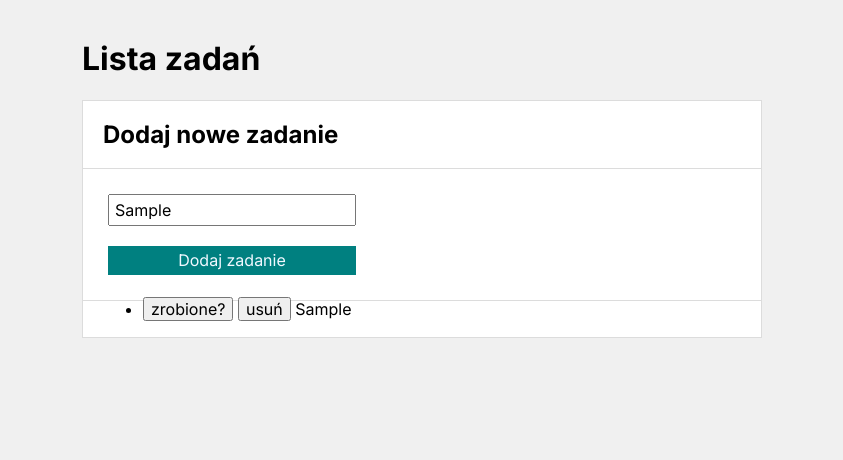
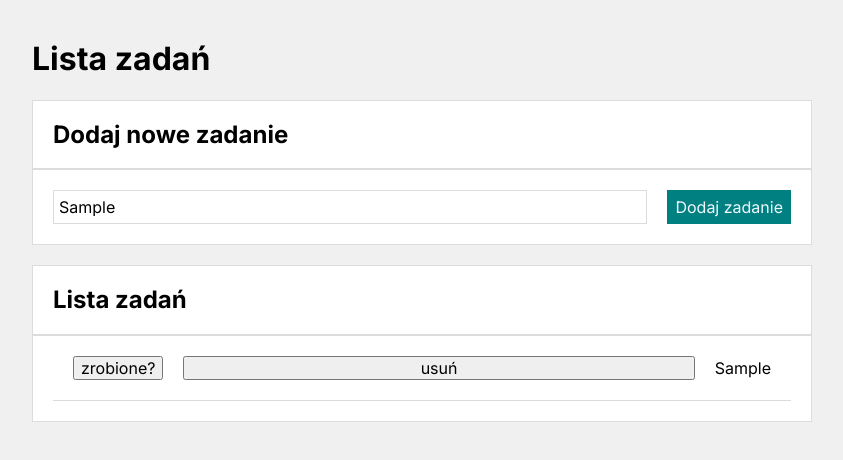
Before and after one commit to Daniel-Czarnocki/task_list, a plain HTML site: page index.html in a window 1280 px wide. Both pictures are taken after typing "Sample" into the empty fields and a click on the button "Dodaj zadanie". Shown: the whole page, without its empty margins (218-1061 px from the left). Drawn offline with nearby package versions, Linux system fonts and the light colour scheme.

Commit message:
styles modified to match task requirements

```diff
--- a/css/style.css
+++ b/css/style.css
@@ -13,52 +13,92 @@ body {
 
 .container {
     display: block;
-    max-width: 720px;
+    max-width: 820px;
     margin: 0 auto;
     word-break: break-word;
     padding: 20px;
-    }
+}
 
 .section {
-    padding: 0px 20px 0px 20px;
-    max-width: 1000px;
     background: rgb(255, 255, 255);
+
+}
+
+.section__header {
+    padding: 0px 20px;
     border: 1px solid rgb(220, 220, 220);
 }
 
-
 .form {
     display: grid;
-    grid-template-columns: repeat (auto-fill, minmax(120px, 1fr));
-    grid-column-gap: 20px;
-    grid-row-gap: 20px;
-    justify-content: space-between;
+    grid-template-columns: 1fr auto;
+    grid-gap: 20px;
     background: rgb(255, 255, 255);
     border: 1px solid rgb(220, 220, 220);
-    padding: 25px;
-    margin: 0px -21px -20px;
+    padding: 20px;
+}
 
+@media (max-width: 819px) {
+    .form {
+        grid-template-columns: 1fr;
+    }
 }
 
 .form__field {
-
     padding: 5px;
-}
-
-
-.tasks {
-
+    border: 1px solid rgb(220, 220, 220);
 }
 
 .form__button {
     background-color: teal;
     color: aliceblue;
     border: none;
-    padding: 5px;
+    padding: 8px;
+}
+
+.tasks {
+    margin: 20px 0px 0px 0px;
+    background: rgb(255, 255, 255);
+}
+
+.tasks__header {
+    margin-bottom: 0px;
+    padding: 20px;
+    border: 1px solid rgb(220, 220, 220);
+
+}
+
+.tasks__body {
+    padding: 20px;
+    border: 1px solid rgb(220, 220, 220);
+}
+.tasks__added {
+    list-style: none;
+    padding: 0px 0px 20px;
+    margin: 0px;
+    border: 1px solid rgb(220, 220, 220);
+
+
+
+
+
 }
 
 .tasks__item {
-    text-decoration: none;
+    margin: 0px 20px;
+    padding: 20px;
+    border-bottom: 1px solid rgb(220, 220, 220);
+
+    display: grid;
+    grid-template-columns: auto 1fr auto;
+    align-items: center;
+    grid-gap: 20px;
+
+
+
+    justify-content: space-between;
+
+
 }
 
 .tasks__item--done {
--- a/index.html
+++ b/index.html
@@ -20,21 +20,33 @@
 
 <body>
 
-    <main class ="container">
+    <main class="container">
         <header>
             <h1>Lista zadań</h1>
         </header>
 
+        <section class="section">
+            <div class="section__header">
+                <h2> Dodaj nowe zadanie </h2>
+            </div>
 
-        <section class="section">
-            <h2> Dodaj nowe zadanie </h2>
 
             <form class="js-form form">
                 <input class="js-newTask form__field" autofocus>
                 <button class="form__button">Dodaj zadanie</button>
             </form>
 
-            <ul class="tasks js-tasks"></ul>
+        </section>
+        <section class="tasks">
+
+            <div class="tasks_body"></div>
+        <h2 class="tasks__header">Lista zadań</h2>
+
+
+
+
+        <ul class="tasks__added js-tasks"></ul>
+        </div>
         </section>
 
     </main>
```
